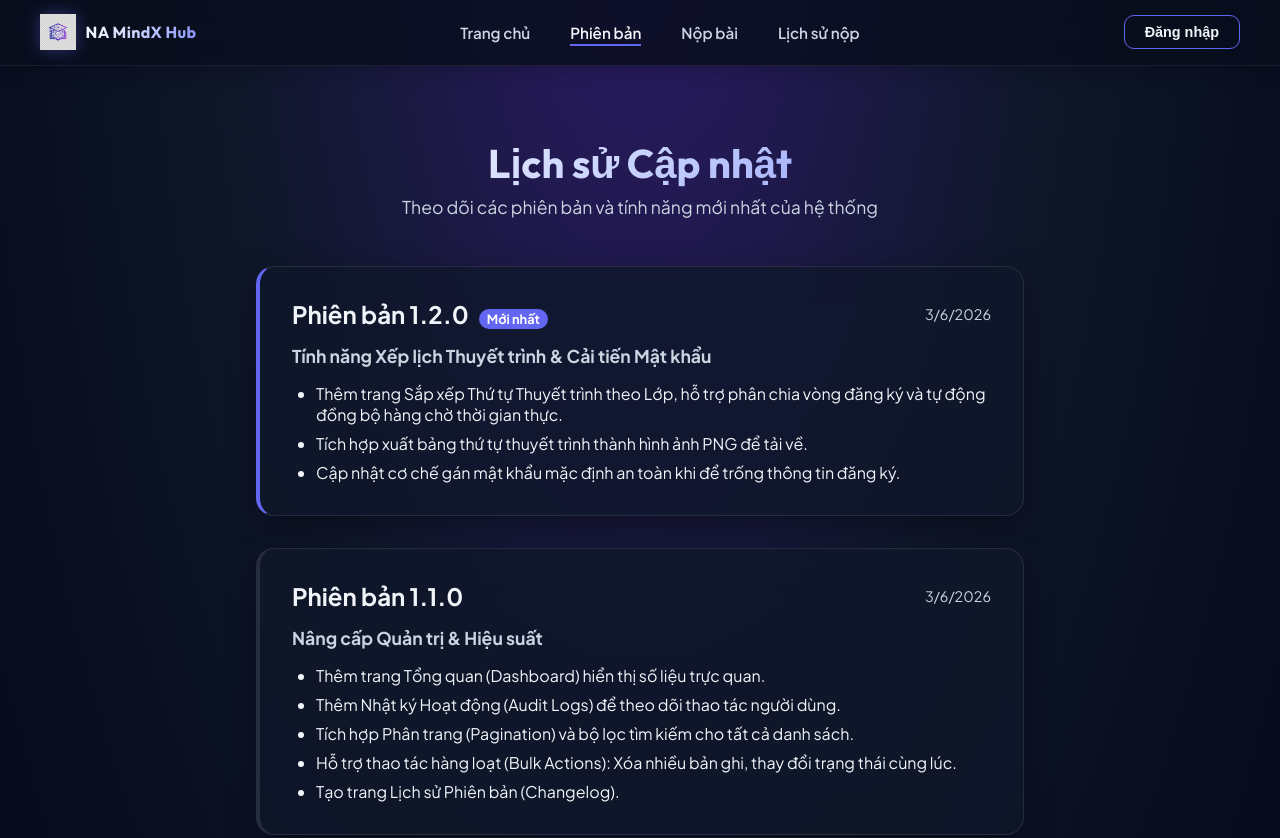
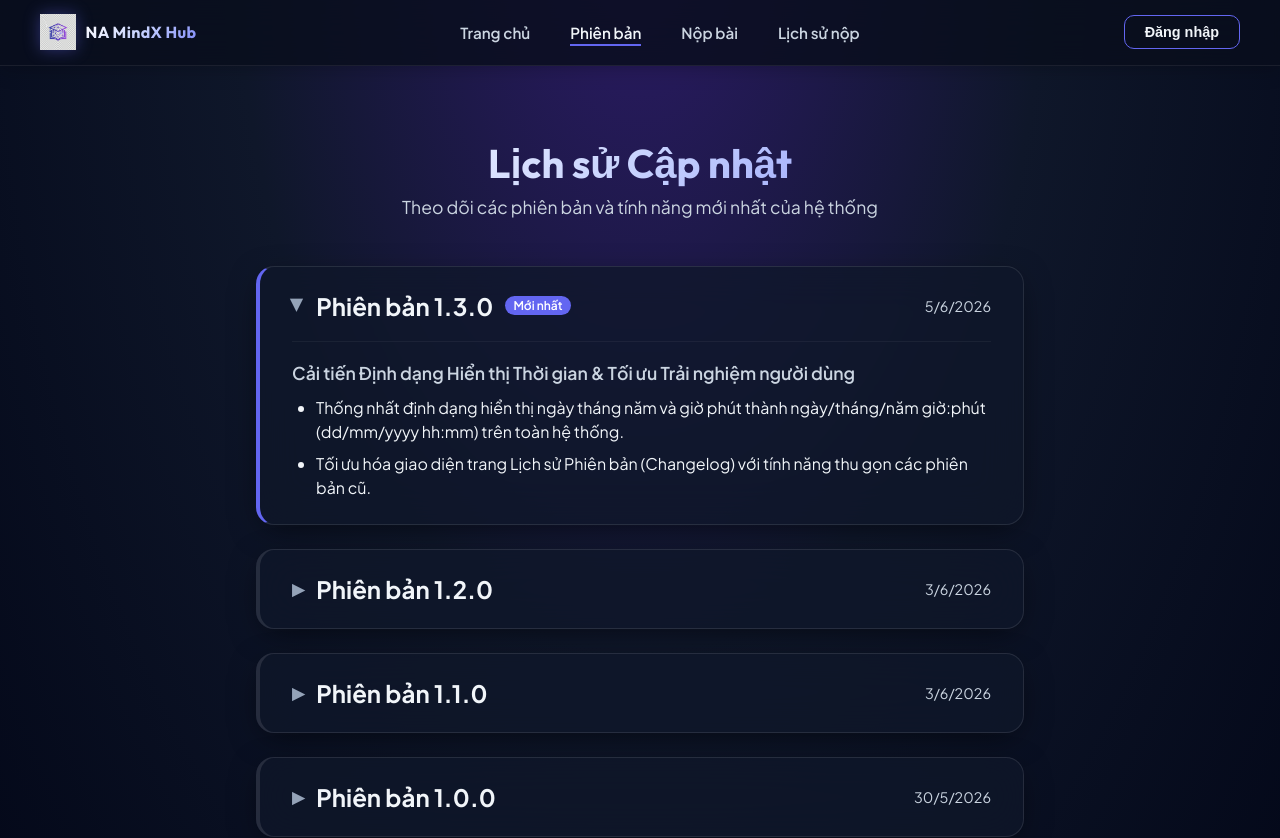
Before and after one commit to huynhnhatanh-mindx/na-mindx-hub, a React (Vite) app in the folder frontend/: page /changelog in a window 1280 px wide. Shown: the top 838 px of the page. Built offline with nearby package versions, Linux system fonts and the light colour scheme.

Commit message:
feat: format date-time displays to dd/mm/yyyy hh:mm & make older changelogs collapsible

```diff
--- a/frontend/src/data/changelog.json
+++ b/frontend/src/data/changelog.json
@@ -1,4 +1,13 @@
 [
+  {
+    "version": "1.3.0",
+    "date": "2026-06-05",
+    "title": "Cải tiến Định dạng Hiển thị Thời gian & Tối ưu Trải nghiệm người dùng",
+    "features": [
+      "Thống nhất định dạng hiển thị ngày tháng năm và giờ phút thành ngày/tháng/năm giờ:phút (dd/mm/yyyy hh:mm) trên toàn hệ thống.",
+      "Tối ưu hóa giao diện trang Lịch sử Phiên bản (Changelog) với tính năng thu gọn các phiên bản cũ."
+    ]
+  },
   {
     "version": "1.2.0",
     "date": "2026-06-03",
--- a/frontend/src/pages/AdminDashboard.tsx
+++ b/frontend/src/pages/AdminDashboard.tsx
@@ -1,5 +1,6 @@
 import { useState, useEffect, Fragment } from 'react';
 import { useNavigate } from 'react-router-dom';
+import { formatDateTime } from '../utils/date';
 
 interface UserData {
   _id: string;
@@ -404,16 +405,7 @@ export default function AdminDashboard() {
 
     if (!startVal || !endVal) return 'Chưa cấu hình';
 
-    const formatDt = (dtStr: string) => {
-      try {
-        const hasTimezone = dtStr.includes('Z') || /([+-]\d{2}:\d{2}|[+-]\d{2})$/.test(dtStr);
-        const d = new Date(hasTimezone ? dtStr : `${dtStr}:00+07:00`);
-        if (isNaN(d.getTime())) return dtStr;
-        return d.toLocaleString('vi-VN');
-      } catch {
-        return dtStr;
-      }
-    };
+    const formatDt = (dtStr: string) => formatDateTime(dtStr);
 
     return (
       <span style={{ color: isAuto ? '#aaa' : 'var(--success)', fontWeight: isAuto ? '400' : '600' }}>
@@ -722,14 +714,7 @@ export default function AdminDashboard() {
     return `${d.getFullYear()}-${pad(d.getMonth() + 1)}-${pad(d.getDate())}T${pad(d.getHours())}:${pad(d.getMinutes())}`;
   };
 
-  const formatDate = (dateStr: string) => {
-    try {
-      const date = new Date(dateStr);
-      return date.toLocaleString('vi-VN');
-    } catch (e) {
-      return dateStr;
-    }
-  };
+  const formatDate = (dateStr: string) => formatDateTime(dateStr);
 
   return (
     <>
@@ -999,7 +984,7 @@ export default function AdminDashboard() {
                               onMouseLeave={e => (e.currentTarget.style.backgroundColor = 'transparent')}
                             >
                               <td data-label="Thời gian" style={{ padding: '1rem', color: 'var(--text-muted)', whiteSpace: 'nowrap' }}>
-                                {new Date(log.createdAt).toLocaleString('vi-VN')}
+                                {formatDateTime(log.createdAt)}
                               </td>
                               <td data-label="Người thực hiện" style={{ padding: '1rem' }}>
                                 <div style={{ display: 'flex', alignItems: 'center', gap: '0.5rem', flexWrap: 'wrap' }}>
@@ -1061,7 +1046,7 @@ export default function AdminDashboard() {
                             >
                               <td data-label="Thời gian" style={{ padding: '1rem', color: 'var(--text-muted)', whiteSpace: 'nowrap', fontWeight: '600' }}>
                                 <span style={{ marginRight: '0.5rem', display: 'inline-block', transition: 'transform 0.2s', transform: isExpanded ? 'rotate(90deg)' : 'rotate(0deg)' }}>▶</span>
-                                {new Date(firstLog.createdAt).toLocaleString('vi-VN')}
+                                {formatDateTime(firstLog.createdAt)}
                               </td>
                               <td data-label="Người thực hiện" style={{ padding: '1rem' }}>
                                 <div style={{ display: 'flex', alignItems: 'center', gap: '0.5rem', flexWrap: 'wrap' }}>
--- a/frontend/src/pages/Changelog.tsx
+++ b/frontend/src/pages/Changelog.tsx
@@ -1,7 +1,16 @@
-
+import { useState } from 'react';
 import changelogData from '../data/changelog.json';
 
 export default function Changelog() {
+  const [expandedIndices, setExpandedIndices] = useState<Record<number, boolean>>({ 0: true });
+
+  const toggleExpand = (index: number) => {
+    setExpandedIndices(prev => ({
+      ...prev,
+      [index]: !prev[index]
+    }));
+  };
+
   return (
     <div style={{ minHeight: '100vh', display: 'flex', flexDirection: 'column' }}>
       <main style={{ maxWidth: '800px', margin: '0 auto', width: '100%', padding: '2rem 1rem', flex: 1 }}>
@@ -20,24 +29,80 @@ export default function Changelog() {
           <p className="subtitle">Theo dõi các phiên bản và tính năng mới nhất của hệ thống</p>
         </div>
 
-        <div style={{ display: 'flex', flexDirection: 'column', gap: '2rem' }}>
-          {changelogData.map((release, index) => (
-            <div key={index} className="glass-card" style={{ padding: '2rem', borderLeft: index === 0 ? '4px solid var(--primary)' : '4px solid rgba(255,255,255,0.1)' }}>
-              <div style={{ display: 'flex', justifyContent: 'space-between', alignItems: 'center', marginBottom: '1rem', flexWrap: 'wrap' }}>
-                <h3 style={{ fontSize: '1.5rem', margin: 0, color: 'var(--text-primary)' }}>
+        <div style={{ display: 'flex', flexDirection: 'column', gap: '1.5rem' }}>
+          {changelogData.map((release, index) => {
+            const isExpanded = !!expandedIndices[index];
+            return (
+              <div
+                key={index}
+                className="glass-card"
+                style={{
+                  padding: '1.5rem 2rem',
+                  borderLeft: index === 0 ? '4px solid var(--primary)' : '4px solid rgba(255,255,255,0.1)',
+                  transition: 'all 0.3s ease',
+                  cursor: 'pointer'
+                }}
+                onClick={() => toggleExpand(index)}
+              >
+                <div style={{
+                  display: 'flex',
+                  justifyContent: 'space-between',
+                  alignItems: 'center',
+                  flexWrap: 'wrap',
+                  userSelect: 'none'
+                }}>
+                  <h3 style={{ fontSize: '1.5rem', margin: 0, color: 'var(--text-primary)', display: 'flex', alignItems: 'center', gap: '0.75rem' }}>
+                    <span style={{
+                      fontSize: '1rem',
+                      color: 'var(--text-muted)',
+                      transition: 'transform 0.2s ease',
+                      transform: isExpanded ? 'rotate(90deg)' : 'rotate(0deg)',
+                      display: 'inline-block'
+                    }}>
+                      ▶
+                    </span>
                     Phiên bản {release.version}
-                  {index === 0 && <span style={{ marginLeft: '10px', fontSize: '0.8rem', background: 'var(--primary)', color: 'white', padding: '2px 8px', borderRadius: '12px' }}>Mới nhất</span>}
+                    {index === 0 && (
+                      <span style={{
+                        fontSize: '0.75rem',
+                        background: 'var(--primary)',
+                        color: 'white',
+                        padding: '2px 8px',
+                        borderRadius: '12px',
+                        fontWeight: '600'
+                      }}>
+                        Mới nhất
+                      </span>
+                    )}
                   </h3>
-                <span style={{ color: 'var(--text-secondary)', fontSize: '0.9rem' }}>{new Date(release.date).toLocaleDateString('vi-VN')}</span>
+                  <span style={{ color: 'var(--text-secondary)', fontSize: '0.9rem', display: 'flex', alignItems: 'center', gap: '0.5rem' }}>
+                    {new Date(release.date).toLocaleDateString('vi-VN')}
+                  </span>
                 </div>
-              <h4 style={{ color: 'var(--text-secondary)', marginBottom: '1rem', fontSize: '1.1rem' }}>{release.title}</h4>
-              <ul style={{ listStyleType: 'disc', paddingLeft: '1.5rem', color: 'var(--text-primary)', display: 'flex', flexDirection: 'column', gap: '0.5rem' }}>
+
+                {isExpanded && (
+                  <div style={{ marginTop: '1.25rem', borderTop: '1px solid rgba(255,255,255,0.05)', paddingTop: '1.25rem' }}>
+                    <h4 style={{ color: 'var(--text-secondary)', marginBottom: '0.75rem', fontSize: '1.1rem', fontWeight: '600' }}>
+                      {release.title}
+                    </h4>
+                    <ul style={{
+                      listStyleType: 'disc',
+                      paddingLeft: '1.5rem',
+                      color: 'var(--text-primary)',
+                      display: 'flex',
+                      flexDirection: 'column',
+                      gap: '0.5rem',
+                      lineHeight: '1.5'
+                    }}>
                       {release.features.map((feature, fIndex) => (
                         <li key={fIndex}>{feature}</li>
                       ))}
                     </ul>
                   </div>
-          ))}
+                )}
+              </div>
+            );
+          })}
         </div>
       </main>
     </div>
--- a/frontend/src/pages/Submissions.tsx
+++ b/frontend/src/pages/Submissions.tsx
@@ -1,5 +1,6 @@
 import { useState, useEffect } from 'react';
 import { Link } from 'react-router-dom';
+import { formatDateTime } from '../utils/date';
 
 interface Submission {
   _id: string;
@@ -194,20 +195,7 @@ export default function Submissions() {
     setFilteredSubmissions(filtered);
   }, [searchTerm, selectedClass, selectedStage, submissions]);
 
-  const formatDate = (dateStr: string) => {
-    try {
-      const date = new Date(dateStr);
-      return date.toLocaleString('vi-VN', {
-        year: 'numeric',
-        month: '2-digit',
-        day: '2-digit',
-        hour: '2-digit',
-        minute: '2-digit'
-      });
-    } catch (e) {
-      return dateStr;
-    }
-  };
+  const formatDate = (dateStr: string) => formatDateTime(dateStr);
 
   return (
     <>
--- a/frontend/src/pages/Upload.tsx
+++ b/frontend/src/pages/Upload.tsx
@@ -1,5 +1,6 @@
 import React, { useState, useRef, useEffect } from 'react';
 import { Link } from 'react-router-dom';
+import { formatDateTime } from '../utils/date';
 import ComboBox from '../components/ComboBox';
 
 interface UploadResponseFile {
@@ -386,12 +387,7 @@ function Upload() {
       return 'Chưa cấu hình lịch học hoặc hạn chót cho lớp này';
     }
 
-    const pad = (n: number) => n.toString().padStart(2, '0');
-    const formatDt = (d: Date) => {
-      const dateStr = `${pad(d.getDate())}/${pad(d.getMonth() + 1)}/${d.getFullYear()}`;
-      const timeStr = `${pad(d.getHours())}:${pad(d.getMinutes())}`;
-      return `${timeStr} ngày ${dateStr}`;
-    };
+    const formatDt = (d: Date) => formatDateTime(d);
 
     return `Từ ${formatDt(startDate)} đến ${formatDt(deadlineDate)}${isManual ? ' (Thủ công)' : ''}${cls.allowLateUpload ? ' (Cho phép nộp muộn)' : ''}`;
   };
--- /dev/null
+++ b/frontend/src/utils/date.ts
@@ -0,0 +1,15 @@
+export const formatDateTime = (dateInput: string | Date | undefined | null): string => {
+  if (!dateInput) return '';
+  let d: Date;
+  if (dateInput instanceof Date) {
+    d = dateInput;
+  } else {
+    const trimmed = dateInput.trim();
+    if (!trimmed) return '';
+    const hasTimezone = trimmed.includes('Z') || /([+-]\d{2}:\d{2}|[+-]\d{2})$/.test(trimmed);
+    d = new Date(hasTimezone ? trimmed : `${trimmed}:00+07:00`);
+  }
+  if (isNaN(d.getTime())) return '';
+  const pad = (n: number) => n.toString().padStart(2, '0');
+  return `${pad(d.getDate())}/${pad(d.getMonth() + 1)}/${d.getFullYear()} ${pad(d.getHours())}:${pad(d.getMinutes())}`;
+};
```
Lines whose indentation alone changed are shown as unchanged.
